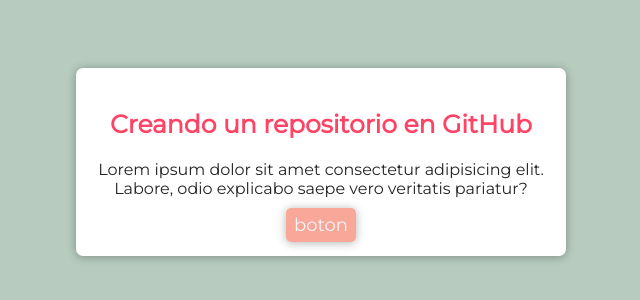
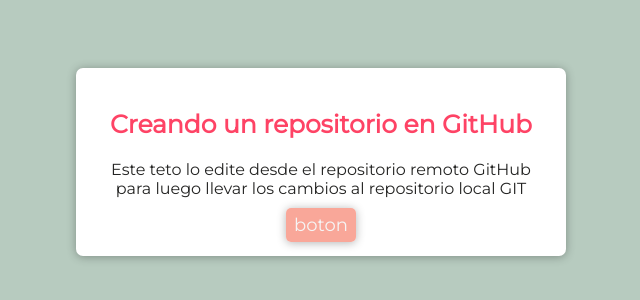
Before and after one commit to chgauna/git, a plain HTML site: page index.html in a window 1280 px wide. Shown: the part 246-546 px from the top of the page, 327-967 px from the left. Drawn offline with Linux system fonts and the light colour scheme.

Commit message:
edite el texto de parrafo

```diff
--- a/index.html
+++ b/index.html
@@ -14,7 +14,7 @@
 <body>
     <section class="contenedor">
         <h1>Creando un repositorio en GitHub</h1>
-        <p>Lorem ipsum dolor sit amet consectetur adipisicing elit. Labore, odio explicabo saepe vero veritatis pariatur?</p>
+        <p>Este teto lo edite desde el repositorio remoto GitHub para luego llevar los cambios al repositorio local GIT</p>
         <a href="#" class="boton">boton</a>
     </section>
 </body>
```
